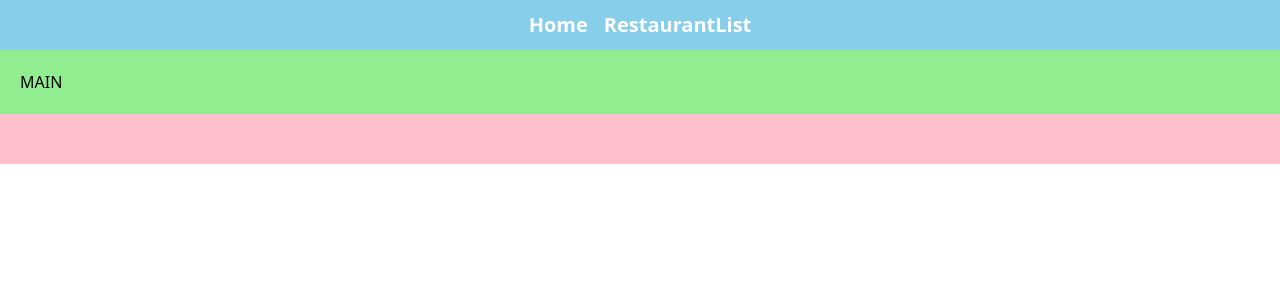
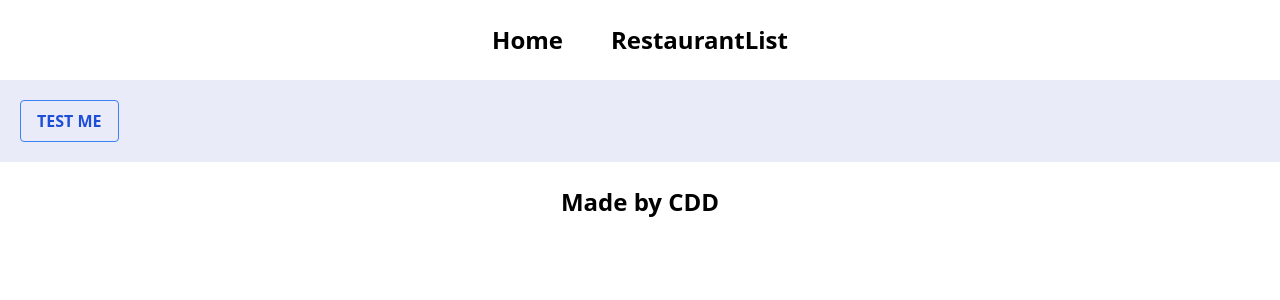
Before and after one commit to irm-wet/wet, a Next.js app: page / in a window 1280 px wide. Shown: the top 300 px of the page. Built offline with nearby package versions, Linux system fonts and the light colour scheme.

Commit message:
Feat: UI Change, api Testing

```diff
--- /dev/null
+++ b/app/api/route.ts
@@ -0,0 +1,15 @@
+// app/api/route.js 👈🏽
+
+import { NextResponse } from 'next/server';
+
+// To handle a GET request to /api
+export async function GET(request) {
+  // Do whatever you want
+  return NextResponse.json({ message: 'Hello World' }, { status: 200 });
+}
+
+// To handle a POST request to /api
+export async function POST(request) {
+  // Do whatever you want
+  return NextResponse.json({ message: 'Hello World' }, { status: 200 });
+}
--- /dev/null
+++ b/app/components/ButtonElement/ButtonElement.tsx
@@ -0,0 +1,11 @@
+'use client';
+
+const ButtonElement = ({ text, handleButtonClick }) => {
+  return (
+    <button className="bg-transparent hover:bg-blue-500 text-blue-700 font-semibold hover:text-white py-2 px-4 border border-blue-500 hover:border-transparent rounded" onClick={handleButtonClick}>
+      {text}
+    </button>
+  );
+};
+
+export default ButtonElement;
--- a/app/components/DetailModal/DetailModal.tsx
+++ b/app/components/DetailModal/DetailModal.tsx
@@ -60,7 +60,7 @@ const DetailModal: React.FC<DetailModalProps> = ({ isOpen, restaurant_name, rest
                     type="button"
                     className="inline-flex w-full justify-center rounded-md bg-blue-600 px-3 py-2 text-sm font-semibold text-white shadow-sm hover:bg-blue-500 sm:ml-3 sm:w-auto"
                     onClick={() => {
-                      const kakaoMapCustomUrl = `kakaomap://route?sp=37.537229,127.005515&ep=${Number(mapLocation[0].latitude)},${Number(mapLocation[0].longtitude)}&by=FOOT`;
+                      const kakaoMapCustomUrl = `kakaomap://route?sp=37.493069715524456,127.03414990921496&ep=${Number(mapLocation[0].latitude)},${Number(mapLocation[0].longtitude)}&by=FOOT`;
                       window.location.href = kakaoMapCustomUrl;
                     }}>
                     카카오맵 열기
--- a/app/components/Footer/Footer.styled.tsx
+++ b/app/components/Footer/Footer.styled.tsx
@@ -3,7 +3,9 @@
 import styled from 'styled-components';
 
 export const FooterLayout = styled.div`
-  height: 50px;
+  padding: 1.5rem;
 
-  background-color: pink;
+  display: flex;
+  justify-content: center;
+  align-items: center;
 `;
--- a/app/components/Footer/Footer.tsx
+++ b/app/components/Footer/Footer.tsx
@@ -4,7 +4,11 @@ import React from 'react';
 import { FooterLayout } from '@/app/components/Footer/Footer.styled';
 
 const Footer = () => {
-  return <FooterLayout></FooterLayout>;
+  return (
+    <FooterLayout>
+      <div className={'text-2xl font-semibold'}>Made by CDD</div>
+    </FooterLayout>
+  );
 };
 
 export default Footer;
--- a/app/components/Header/Header.styled.tsx
+++ /dev/null
@@ -1,8 +0,0 @@
-'use client';
-
-import styled from 'styled-components';
-
-export const HeaderLayout = styled.div`
-  height: 50px;
-  background-color: skyblue;
-`;
--- a/app/components/Header/Header.tsx
+++ b/app/components/Header/Header.tsx
@@ -2,18 +2,15 @@
 
 import React, { useEffect } from 'react';
 import Link from 'next/link';
-import { HeaderLayout } from '@/app/components/Header/Header.styled';
 
 const Header = () => {
   return (
-    <HeaderLayout>
-      <div className={'h-full text-white font-semibold text-xl'}>
-        <div className={'h-full flex justify-center items-center gap-4'}>
-          <Link href={'/'}>Home</Link>
-          <Link href={'/restaurantList'}>RestaurantList</Link>
-        </div>
+    <div className={'h-full text-2xl font-semibold p-6'}>
+      <div className={'h-full flex justify-center items-center gap-12'}>
+        <Link href={'/'}>Home</Link>
+        <Link href={'/restaurantList'}>RestaurantList</Link>
       </div>
-    </HeaderLayout>
+    </div>
   );
 };
 
--- a/app/page.tsx
+++ b/app/page.tsx
@@ -1,6 +1,18 @@
+'use client';
+
 import Image from 'next/image';
 import { redirect } from 'next/navigation';
+import ButtonElement from './components/ButtonElement/ButtonElement';
+import axios from 'axios';
 
 export default function Home() {
-  return <div>MAIN</div>;
+  const handleButtonClick = async () => {
+    try {
+      const response = await axios.get('/api/');
+      console.log(response);
+    } catch (e) {
+      console.log(e);
+    }
+  };
+  return <ButtonElement text={'TEST ME'} handleButtonClick={handleButtonClick} />;
 }
--- a/app/static/css/root.scss
+++ b/app/static/css/root.scss
@@ -1,6 +1,6 @@
 .bodyContainer {
   height: auto;
-  background-color: lightgreen;
+  background-color: #e9ebf8;
 
   padding: 20px;
 }
--- a/next.config.js
+++ b/next.config.js
@@ -8,7 +8,7 @@ const nextConfig = {
   compiler: {
     styledComponents: true,
   },
-  basePath: '/wet', // 배포시에만 활성화
+  // basePath: '/wet', // 배포시에만 활성화
 };
 
 module.exports = nextConfig;
```
Also changed, not shown: 1 other file (tests, documents, lock files or other folders).
